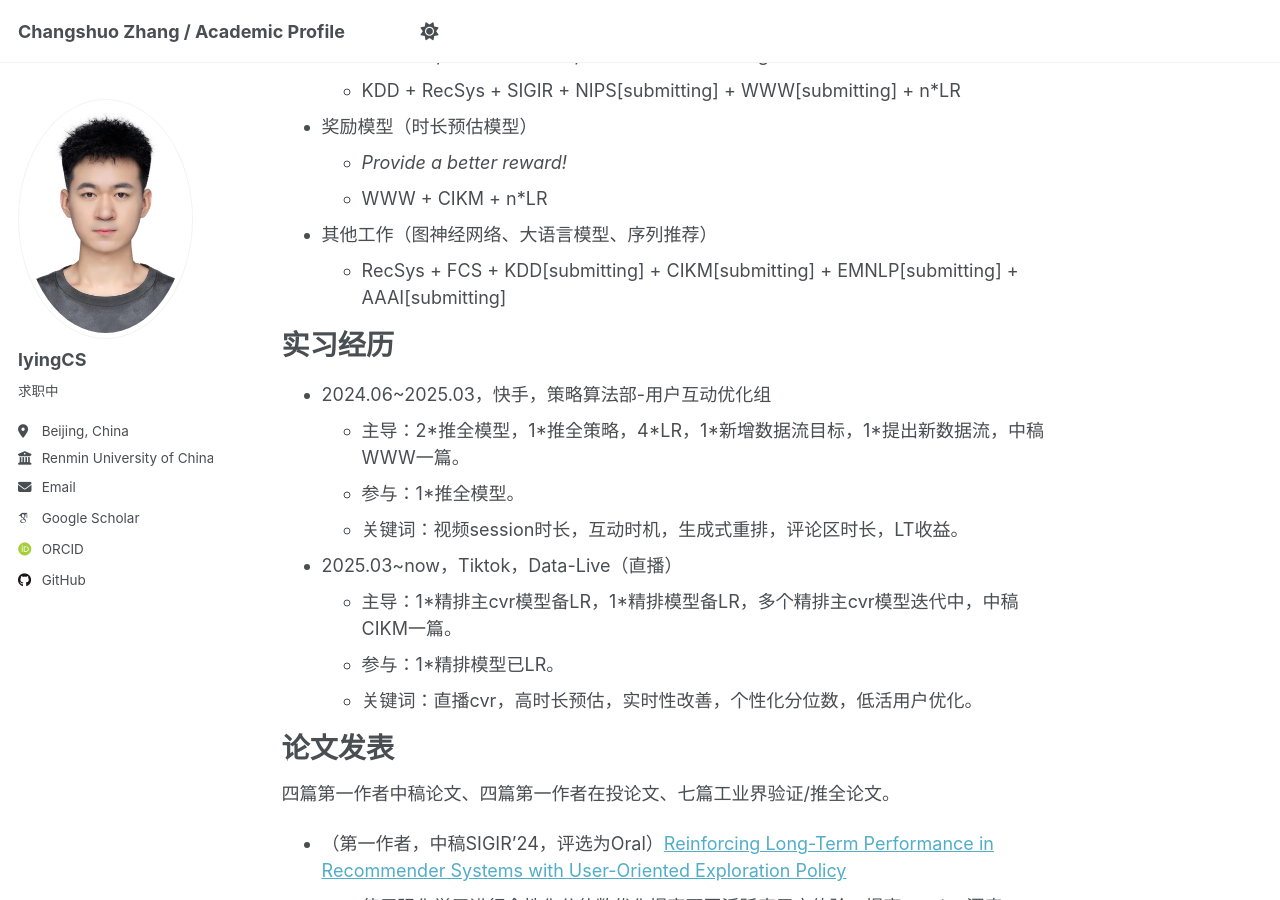
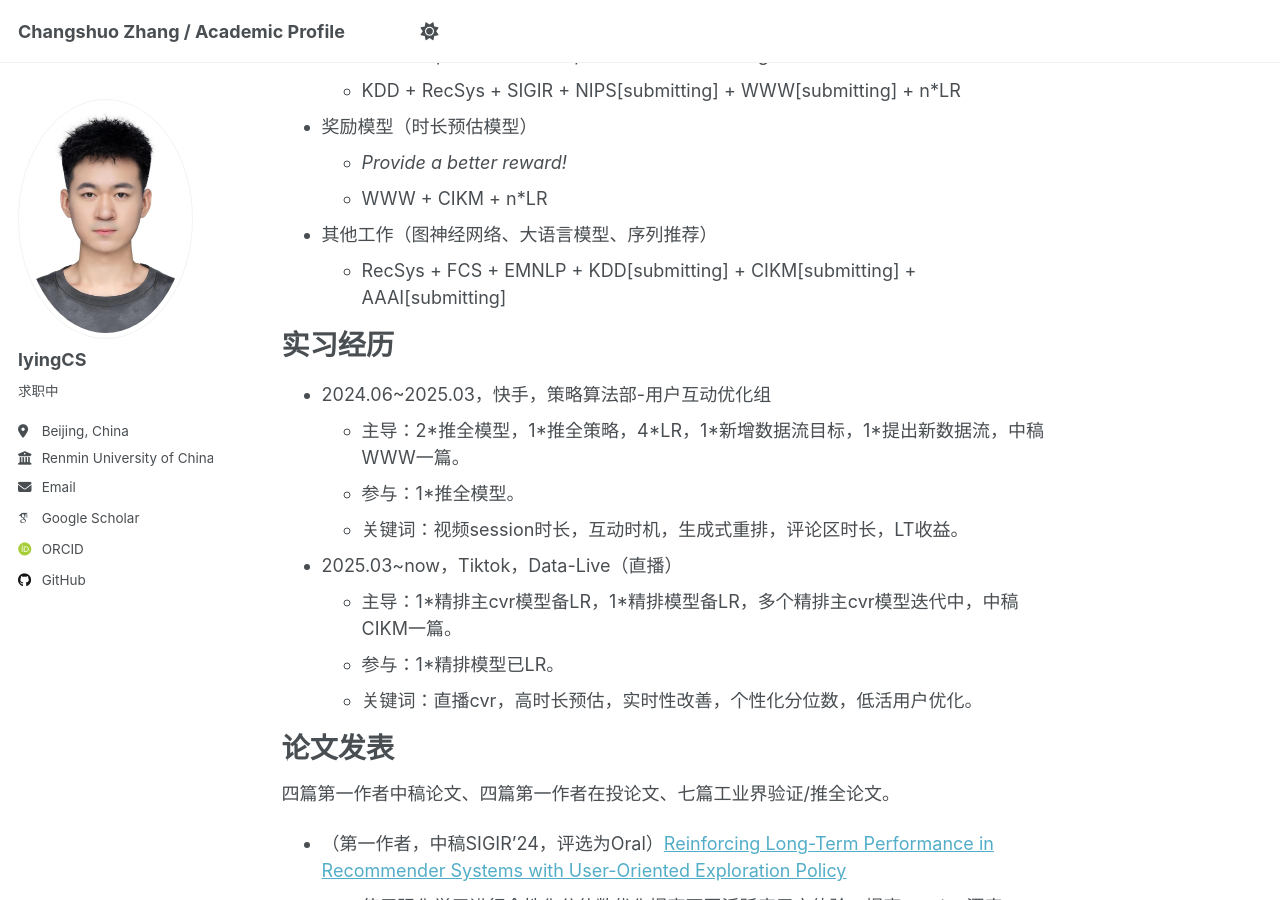
Before and after one commit to lyingCS/lyingCS.github.io, a Jekyll site: the page built from _pages/about.md, in a window 1280 px wide and 900 px high, scrolled down 622 px. Built offline with Jekyll 4.4.1, drawn with Linux system fonts in a browser that asks for light colours; some web fonts are replaced.

Commit message:
Update about.md

```diff
--- a/_pages/about.md
+++ b/_pages/about.md
@@ -31,7 +31,7 @@ redirect_from:
   + _Provide a better reward!_
   + WWW + CIKM + n*LR
 + 其他工作（图神经网络、大语言模型、序列推荐）
-  + RecSys + FCS + KDD[submitting] + CIKM[submitting] + EMNLP[submitting] + AAAI[submitting]
+  + RecSys + FCS + EMNLP + KDD[submitting] + CIKM[submitting] + AAAI[submitting]
 
 实习经历
 ======
```
